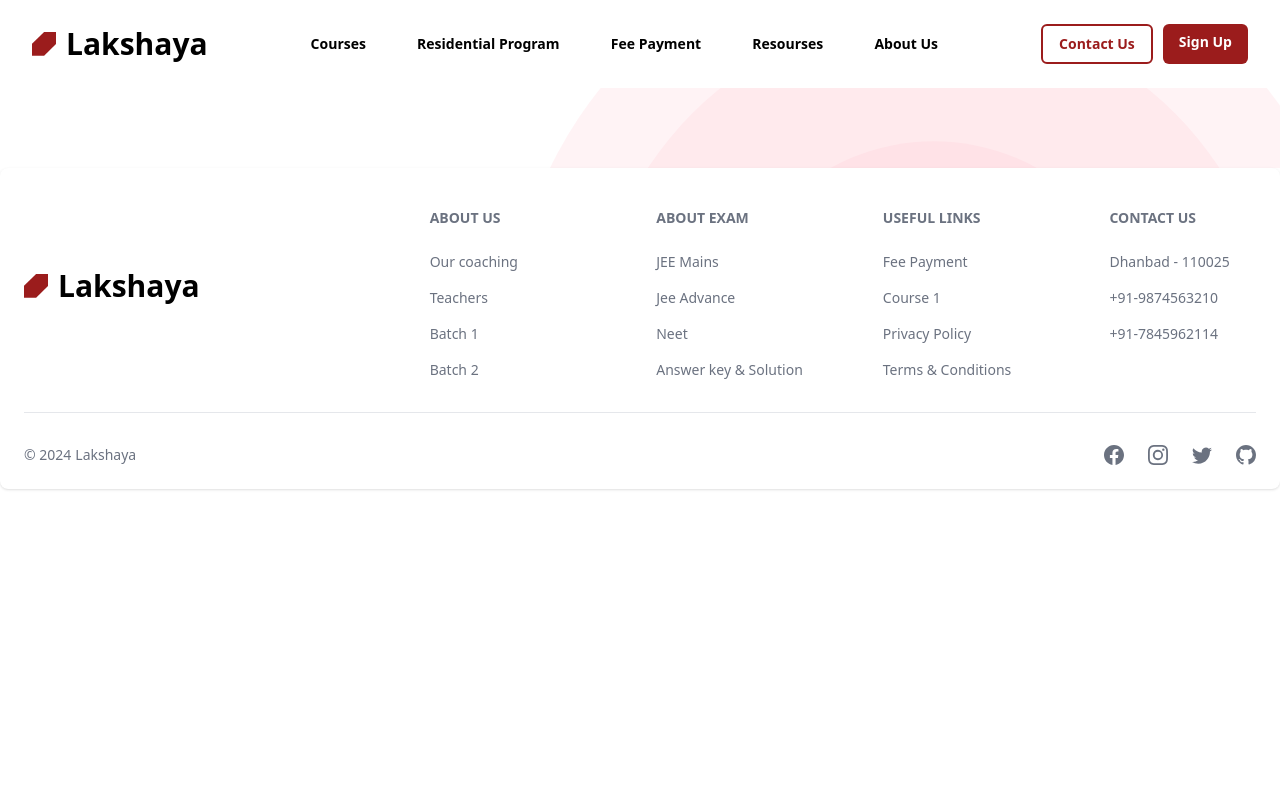
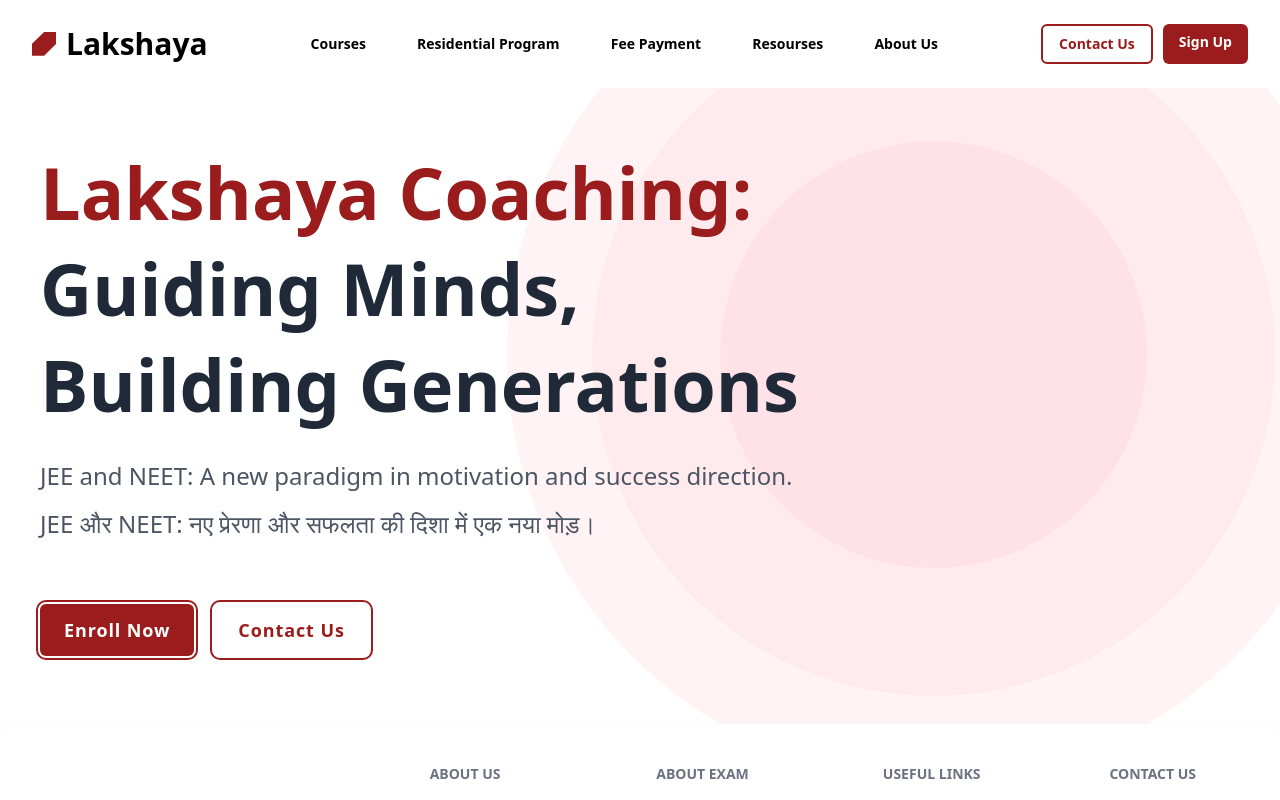
Before and after one commit to whyehtasam/Lakshaya, a React (Vite) app: page / in a window 1280 px wide. Shown: the top 800 px of the page. Built offline with nearby package versions, Linux system fonts and the light colour scheme.

Commit message:
UI Update: Bulit Hero and Button Component and imported in landing page.

```diff
--- a/src/App.jsx
+++ b/src/App.jsx
@@ -35,7 +35,8 @@ function App() {
       <Router>
         <Navbar />
         <Routes>
-          <Route path="/residentialProgram" element={<ResidentialProgram />} />
+          {/* <Route path="/residentialProgram" element={<ResidentialProgram />} /> */}
+          <Route path="/residentialProgram" element={<Scholorship />} />
           <Route path="/feePayment" element={<FeePayment />} />
           <Route path="/results" element={<Result />} />
           <Route path="/resources" element={<Resources />} />
--- /dev/null
+++ b/src/apps/landing/Hero.jsx
@@ -0,0 +1,27 @@
+import React from 'react'
+import PrimaryButton from '../../components/buttons/PrimaryButton'
+import SecondaryButton from '../../components/buttons/SecondaryButton'
+
+const Hero = () => {
+  return (
+    <div>
+        <div className="flex flex-col justify-start gap-6 my-7">
+            <h1 className="text-4xl font-bold text-red-800 md:text-5xl lg:text-7xl">Lakshaya Coaching:</h1>
+            <h1 className="text-4xl font-bold text-gray-800 md:text-5xl lg:text-7xl">Guiding Minds,</h1>
+            <h1 className="text-4xl font-bold text-gray-800 md:text-5xl lg:text-7xl">Building Generations</h1>
+            <div>
+                <p className="mt-4 text-lg text-gray-600 md:text-xl lg:text-2xl">JEE and NEET: A new paradigm in motivation and success direction.</p>
+                <p className="mt-4 text-lg text-gray-600 md:text-xl lg:text-2xl">JEE और NEET: नए प्रेरणा और सफलता की दिशा में एक नया मोड़।</p>
+            </div>
+            <div className='flex gap-5 mt-10'>
+                <PrimaryButton className='px-6 py-3 text-lg font-semibold tracking-wider rounded-md outline outline-2 outline-red-800 outline-offset-2' label='Enroll Now'/>
+                <SecondaryButton className='px-6 py-3 text-lg font-semibold tracking-wider text-black bg-white rounded-md outline outline-2 outline-red-800 outline-offset-2' label='Contact Us'/>
+            </div>
+
+
+        </div>
+    </div>
+  )
+}
+
+export default Hero
--- a/src/apps/landing/Landing.jsx
+++ b/src/apps/landing/Landing.jsx
@@ -1,18 +1,18 @@
 import BlobCircle from "../../components/wrappers/BlobCircle";
 import Container from "../../components/wrappers/Container";
+import Hero from "./Hero";
 
 const Landing = () => {
   return (
-    <div  className="relative overflow-hidden">
-      <Container className=''>
-
-<div className="w-8/12 -z-50 absolute -right-20 -top-40">
-
-      <BlobCircle  />
-</div>
+    <div className="relative overflow-hidden">
+      <Container className=" landing">
+        <div className="w-8/12 -z-50 absolute -right-20 -top-40">
+          <BlobCircle />
+        </div>
+        <Hero />
       </Container>
     </div>
-  )
+  );
 };
 
 export default Landing;
--- a/src/components/buttons/Button.jsx
+++ /dev/null
@@ -1,9 +0,0 @@
-import React from 'react'
-
-const Button = () => {
-  return (
-    <div>Button</div>
-  )
-}
-
-export default Button
--- /dev/null
+++ b/src/components/buttons/PrimaryButton.jsx
@@ -0,0 +1,9 @@
+
+
+const PrimaryButton = ({label,className}) => {
+  return (
+    <button className={'bg-red-800 w-fit text-white py-2 px-4 ' + className}>{label}</button>
+  )
+}
+
+export default PrimaryButton;
--- /dev/null
+++ b/src/components/buttons/SecondaryButton.jsx
@@ -0,0 +1,9 @@
+
+
+const SecondaryButton = ({label,className}) => {
+    return (
+      <button className={'bg-white w-fit text-red-800 py-2 px-4 ' + className}>{label}</button>
+    )
+  }
+
+  export default SecondaryButton;
--- a/src/components/wrappers/Container.jsx
+++ b/src/components/wrappers/Container.jsx
@@ -2,7 +2,7 @@ import React from "react";
 
 
 const Container = ({ children,className }) => {
-  return <div className={"lg:max-w-[90rem] lg:p-10 p-6 mx-auto " + className}>{children}</div>;
+  return <div className={"container lg:max-w-[90rem] lg:p-10 p-6 mx-auto " + className}>{children}</div>;
 };
 
 export default Container;
```
